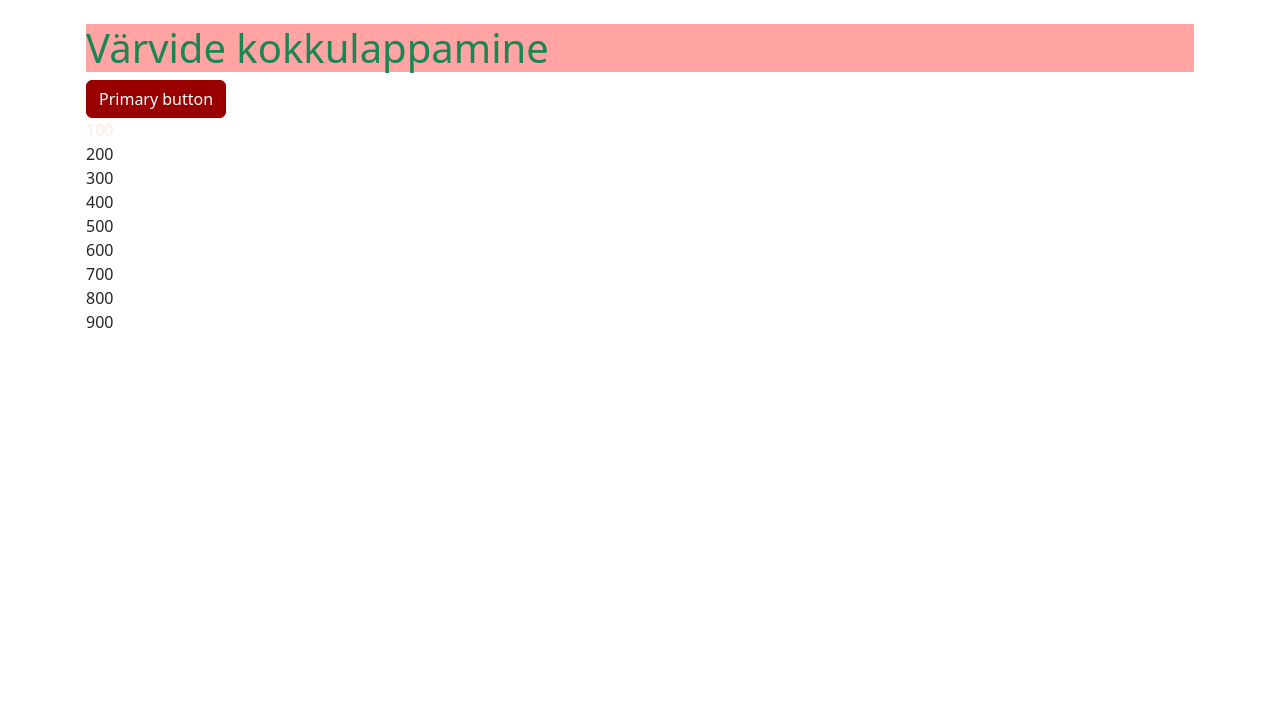
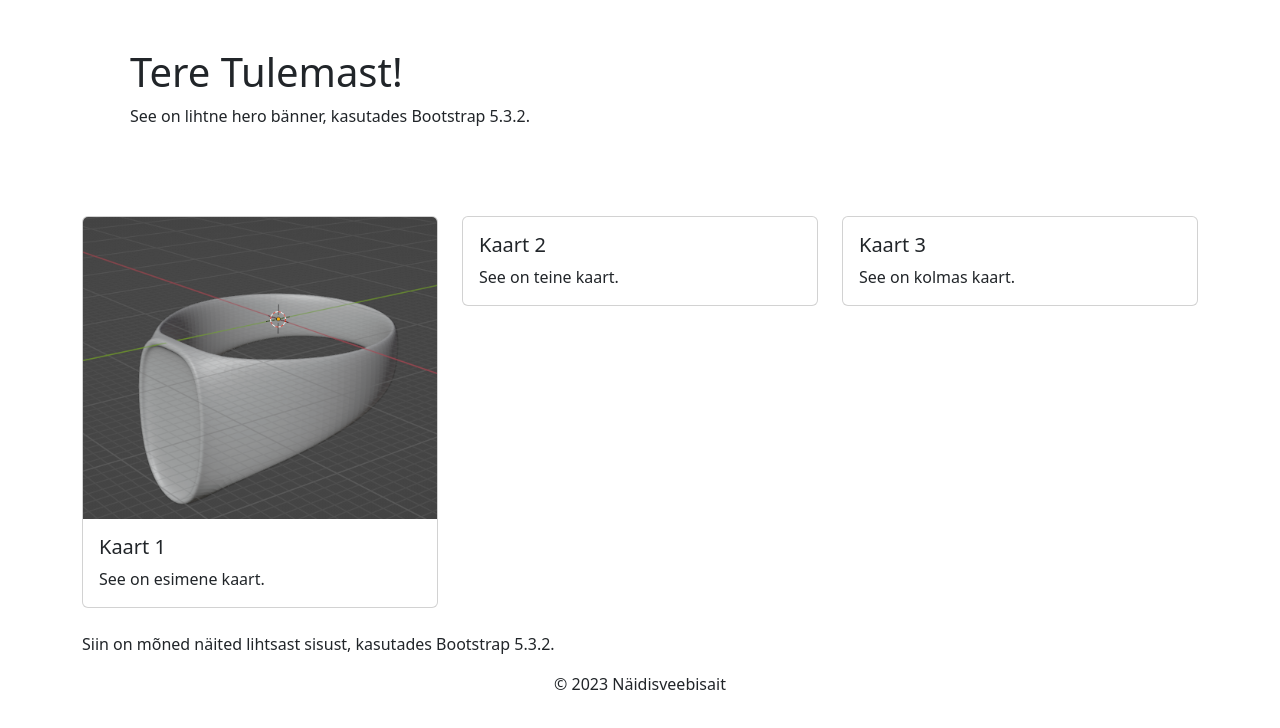
Before and after one commit to jubejuss/vite-boot, a website built with Vite: page src/index.html in a window 1280 px wide. Built offline with nearby package versions, Linux system fonts and the light colour scheme.

Commit message:
added image

```diff
--- a/src/index.html
+++ b/src/index.html
@@ -6,21 +6,69 @@
     <title>Bootstrap w/ Vite</title>
   </head>
   <body>
-    <div class="container py-4 px-3 mx-auto">
-      <h1 class="bg-primary text-secondary">Värvide kokkulappamine</h1>
-      <button class="btn btn-brand">Primary button</button>
-      <div class="swatch">
-        <div class="text-primary text-opacity-25">100</div>
-        <div>200</div>
-        <div>300</div>
-        <div>400</div>
-        <div>500</div>
-        <div>600</div>
-        <div>700</div>
-        <div>800</div>
-        <div>900</div>
+    <!-- Hero Banner -->
+    <header class="container">
+      <div class="row">
+        <div class="col">
+          <div class="p-5 mb-4 bg-light rounded-3">
+            <h1>Tere Tulemast!</h1>
+            <p>See on lihtne hero bänner, kasutades Bootstrap 5.3.2.</p>
+          </div>
+        </div>
       </div>
-    </div>
+    </header>
+
+    <!-- Kolm Kaarti -->
+    <section class="container mb-4">
+      <div class="row">
+        <div class="col-md-4">
+          <div class="card">
+            <img src="/img/sormus.png" class="card-img-top" alt="" />
+            <div class="card-body">
+              <h5 class="card-title">Kaart 1</h5>
+              <p class="card-text">See on esimene kaart.</p>
+            </div>
+          </div>
+        </div>
+        <div class="col-md-4">
+          <div class="card">
+            <div class="card-body">
+              <h5 class="card-title">Kaart 2</h5>
+              <p class="card-text">See on teine kaart.</p>
+            </div>
+          </div>
+        </div>
+        <div class="col-md-4">
+          <div class="card">
+            <div class="card-body">
+              <h5 class="card-title">Kaart 3</h5>
+              <p class="card-text">See on kolmas kaart.</p>
+            </div>
+          </div>
+        </div>
+      </div>
+    </section>
+
+    <!-- Lühike Sisutekst -->
+    <article class="container">
+      <div class="row">
+        <div class="col">
+          <p>
+            Siin on mõned näited lihtsast sisust, kasutades Bootstrap 5.3.2.
+          </p>
+        </div>
+      </div>
+    </article>
+
+    <!-- Jalus -->
+    <footer class="container">
+      <div class="row">
+        <div class="col">
+          <p class="text-center">&copy; 2023 Näidisveebisait</p>
+        </div>
+      </div>
+    </footer>
+
     <script type="module" src="./js/main.js"></script>
   </body>
 </html>
```
Also changed, not shown: README.md, src/img/sormus.png (added).
